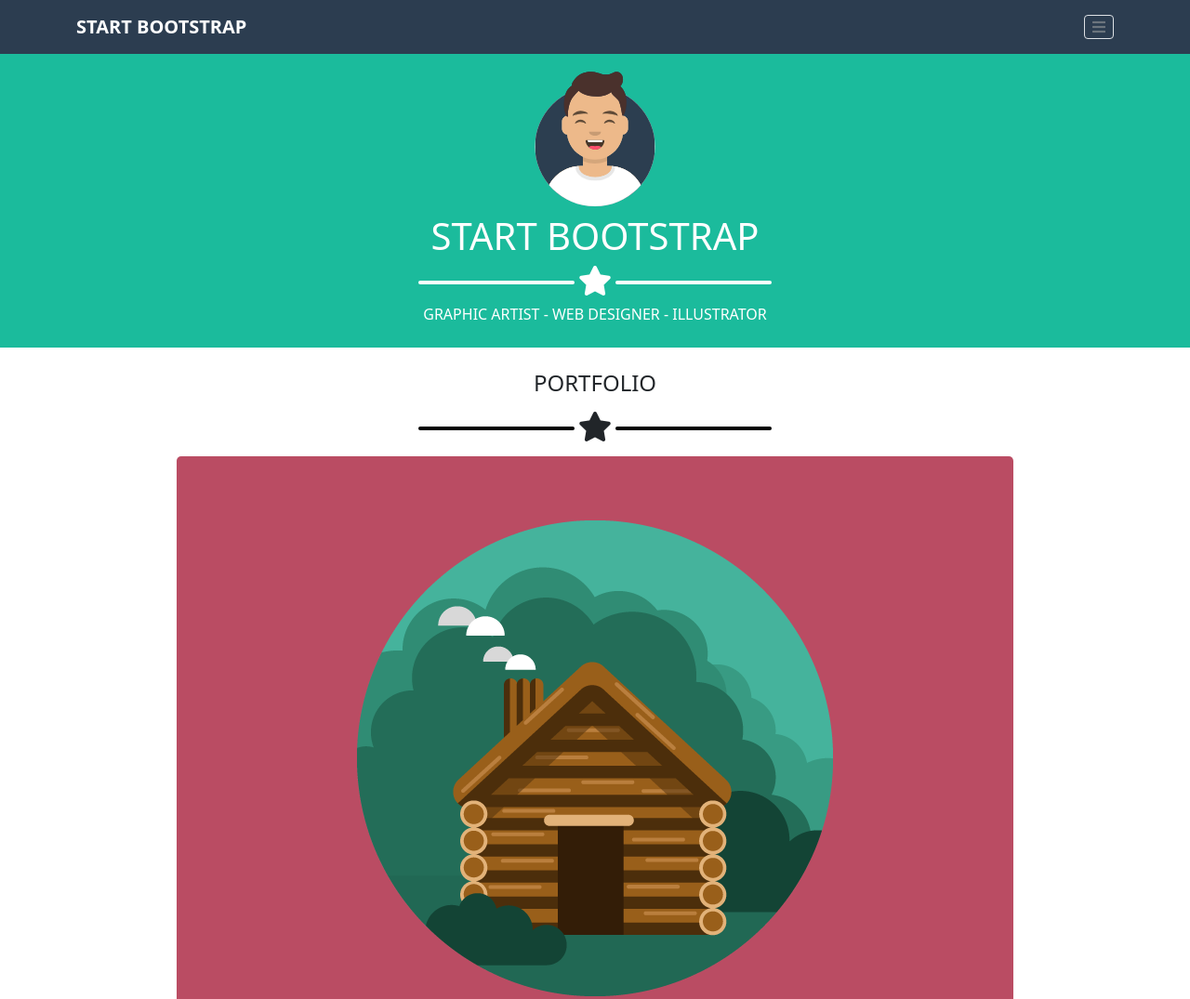
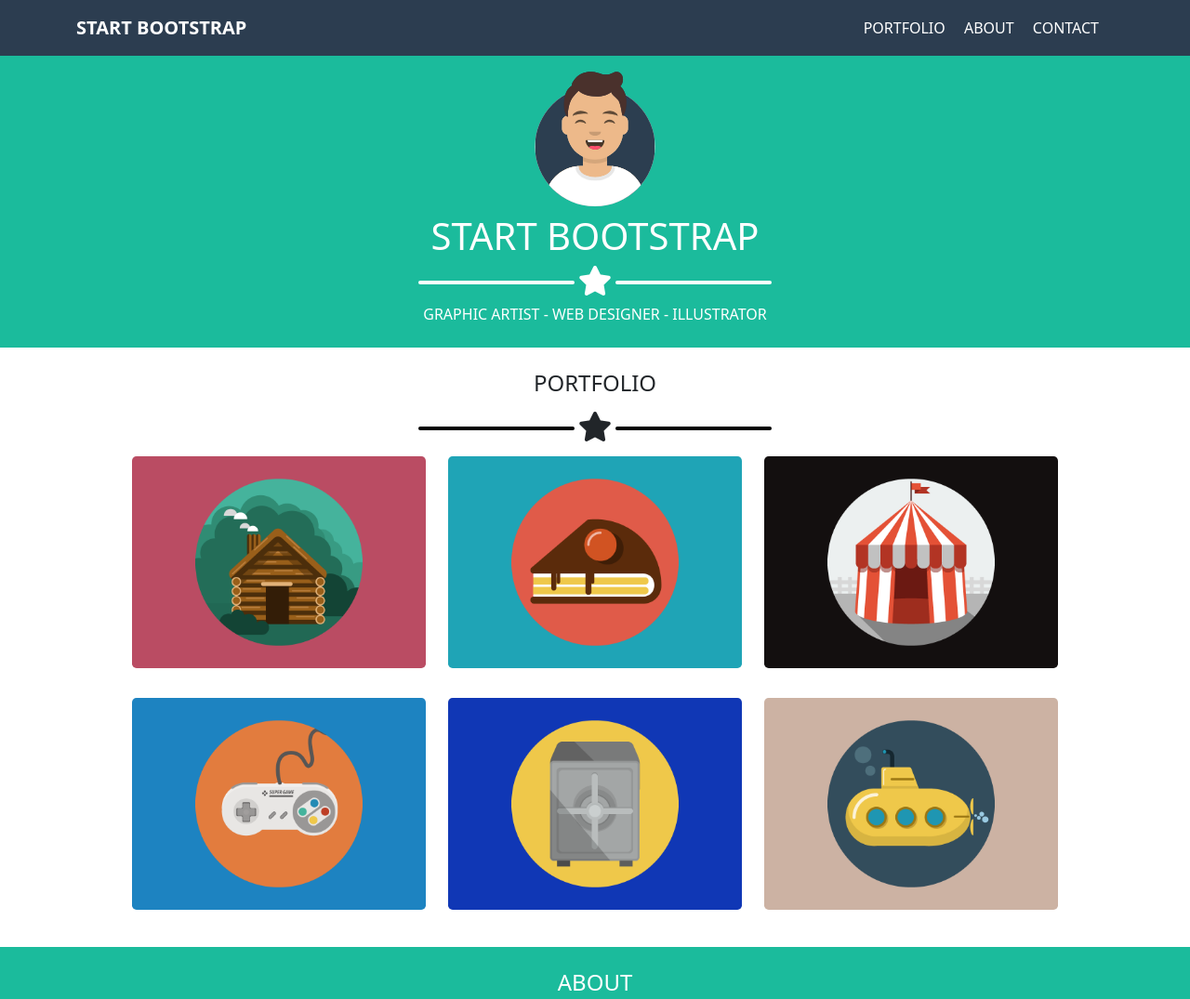
Before and after one commit to Alessio2299/html-css-bootstrap-freelancer, a plain HTML site: page index.html in a window 1280 px wide. Shown: the top 1075 px of the page at 93% size. Drawn offline with nearby package versions, Linux system fonts and the light colour scheme.

Commit message:
End Exercise

```diff
--- a/css/style.css
+++ b/css/style.css
@@ -1,8 +1,11 @@
 nav{
   background-color: rgb(44, 61, 80);
 }
+.fix{
+  height: 60px;
+}
 .jumbotron,
-.about{
+#about{
   background-color: rgb(27, 187, 156);
 }
 .linee{
--- a/index.html
+++ b/index.html
@@ -12,13 +12,13 @@
   <body>
     <head>
       <nav class="position-fixed top-0 start-0 end-0">
-        <div class="container d-flex justify-content-between align-items-center">
+        <div class="container fix d-flex justify-content-between align-items-center">
           <span class="text-white fs-5 fw-bold">START BOOTSTRAP</span>
           <ul class="list-unstyled mt-3">
-            <li class="d-inline-block visually-hidden"><a href="#" class="text-decoration-none">Portfolio</a></li>
-            <li class="d-inline-block visually-hidden"><a href="#" class="text-decoration-none">About</a></li>
-            <li class="d-inline-block visually-hidden"><a href="#" class="text-decoration-none">Contact</a></li>
-            <li class="d-inline-block border rounded px-2"><a href="#" class="text-decoration-none"><i class="text-secondary fas fa-bars"></i></a></li>
+            <li class="d-md-inline-block d-none pe-3"><a href="#portfolio" class="text-decoration-none text-white">PORTFOLIO</a></li>
+            <li class="d-md-inline-block d-none pe-3"><a href="#about" class="text-decoration-none text-white">ABOUT</a></li>
+            <li class="d-md-inline-block d-none pe-3"><a href="#contact" class="text-decoration-none text-white">CONTACT</a></li>
+            <li class="d-inline-block d-sm-none border rounded px-2"><a href="#" class="text-decoration-none"><i class="text-secondary fas fa-bars"></i></a></li>
           </ul>
         </div>
       </nav>
@@ -36,7 +36,7 @@
       </div>
     </head>
     <main>
-      <section>
+      <section id="portfolio">
         <div class="container text-center pt-4 pb-4">
           <h4>PORTFOLIO</h4>
           <div class="line-star mt-3">
@@ -44,7 +44,7 @@
             <i class="fs-2 align-middle fas fa-star"></i>
             <span class="linee black d-inline-block rounded"></span>
           </div>
-          <div class="row row-cols-1">
+          <div class="row row-cols-1 row-cols-md-2 row-cols-xl-3 mx-xl-5">
             <div class="col">
               <img class="img-fluid rounded-3 my-3" src="./img/cabin.png" alt="Icona Cabina">
             </div>
@@ -66,7 +66,7 @@
           </div>
         </div>
       </section>
-      <section class="about">
+      <section id="about">
         <div class="container text-center pt-4 pb-4">
           <h4 class="text-white">ABOUT</h4>
           <div class="line-star mt-3 mb-3">
@@ -74,7 +74,7 @@
             <i class="fs-2 text-white align-middle fas fa-star"></i>
             <span class="little-linee white d-inline-block rounded"></span>
           </div>
-          <div class="row row-cols-1 mx-5 text-start">
+          <div class="row row-cols-1 row-cols-md-2 mx-5 px-xl-5 text-start">
             <div class="col">
               <p class="text-white">Freelancer is a free bootstrap theme created by Start Bootstrap. The download includes the complete source files including HTML, CSS and JavaScript as well as optional LEss stylesheet for easy customization.</p>
             </div>
@@ -82,10 +82,10 @@
               <p class="text-white">Whether you're a stundent looking to showcase your work, a professional looking to attract clients, or a graphic artist looking to share your projects, this template is the perfect starting point!</p>
             </div>
           </div>
-          <button type="button" class="btn btn-outline-light"><i class="text-white me-2 fas fa-download"></i>Download</button>
+          <button type="button" class="mt-3 btn btn-outline-light"><i class="text-white me-2 fas fa-download"></i>Download</button>
         </div>
       </section>
-      <section class="contact">
+      <section id="contact">
         <div class="container text-center pt-4 pb-4">
           <h4>CONTACT ME</h4>
           <div class="line-star mt-3 mb-3">
@@ -119,7 +119,7 @@
     </main>
     <footer class="background">
       <div class="container">
-        <div class="row text-center row-cols-1 mx-3">
+        <div class="row text-center row-cols-1 row-cols-md-3 mx-3 py-4">
           <div class="col text-white my-3">
             <span class="d-block">LOCATION</span>
             <span>2215 John Daniel Drive Clark, MO 54243</span>
```
